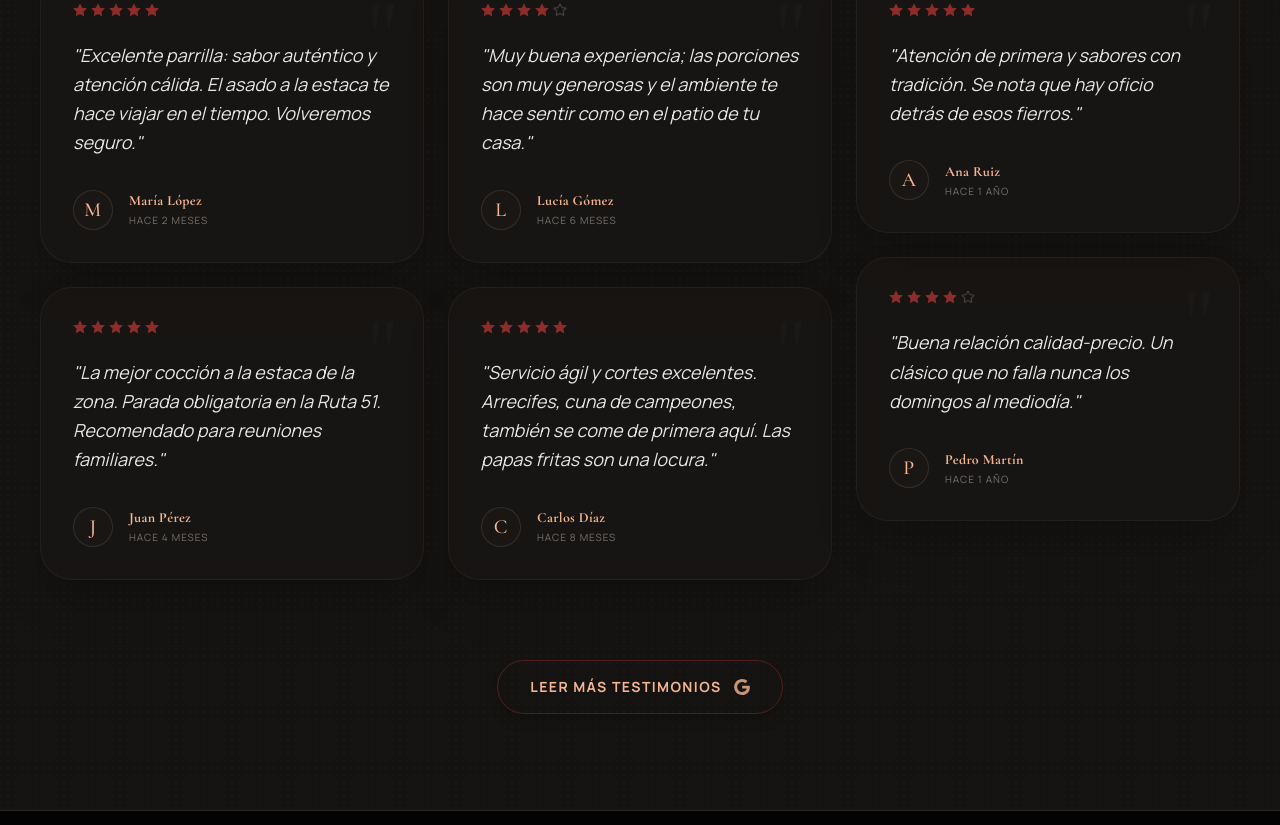
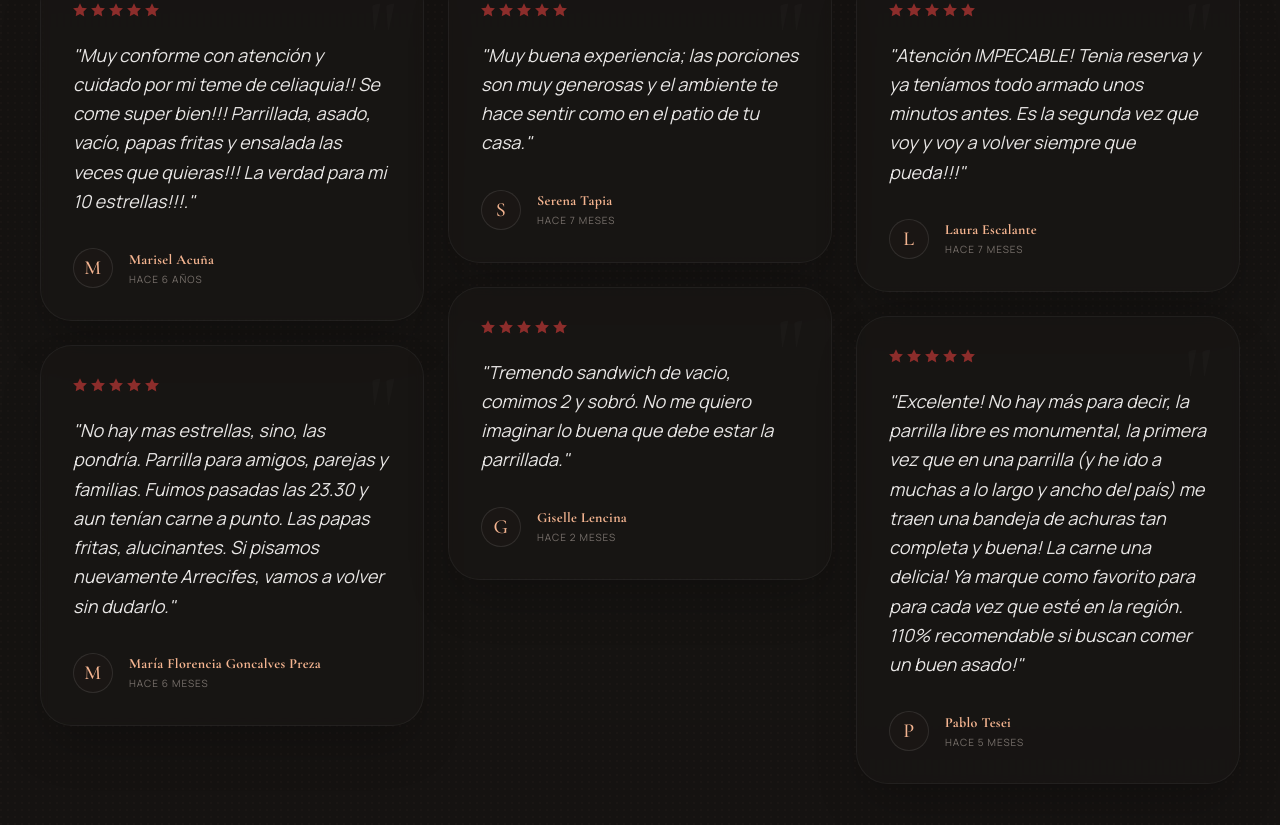
Before and after one commit to valentinomaseda/parrilla-fernandez, a React (Vite) app: page / in a window 1280 px wide. Shown: the part 8535-9360 px from the top of the page. Built offline with nearby package versions, Linux system fonts and the light colour scheme.

Commit message:
fix: update review entries and improve formatting in ReviewsSection component

```diff
--- a/src/components/ReviewsSection.jsx
+++ b/src/components/ReviewsSection.jsx
@@ -1,9 +1,9 @@
-import React from 'react'
-import { motion } from 'framer-motion'
-import { Star, MessageSquareQuote } from 'lucide-react'
+import React from "react";
+import { motion } from "framer-motion";
+import { Star, MessageSquareQuote } from "lucide-react";
 
 // Mantenemos el componente FilledStar pero le damos la opción de aceptar clases para el color
-function FilledStar({ size = 16, className = '' }) {
+function FilledStar({ size = 16, className = "" }) {
   return (
     <svg
       xmlns="http://www.w3.org/2000/svg"
@@ -15,77 +15,84 @@ function FilledStar({ size = 16, className = '' }) {
     >
       <path d="M12 .587l3.668 7.431 8.2 1.192-5.934 5.787 1.402 8.168L12 18.896l-7.336 3.866 1.402-8.168L.132 9.21l8.2-1.192L12 .587z" />
     </svg>
-  )
+  );
 }
 
 const sampleReviews = [
   {
     id: 1,
-    name: 'María López',
-    date: 'Hace 2 meses',
+    name: "Marisel Acuña",
+    date: "Hace 6 años",
     rating: 5,
-    text: 'Excelente parrilla: sabor auténtico y atención cálida. El asado a la estaca te hace viajar en el tiempo. Volveremos seguro.'
+    text: "Muy conforme con atención y cuidado por mi teme de celiaquia!! Se come super bien!!! Parrillada,  asado, vacío,  papas fritas y ensalada las veces que quieras!!! La verdad para mi 10 estrellas!!!.",
   },
   {
     id: 2,
-    name: 'Juan Pérez',
-    date: 'Hace 4 meses',
+    name: "María Florencia Goncalves Preza",
+    date: "Hace 6 meses",
     rating: 5,
-    text: 'La mejor cocción a la estaca de la zona. Parada obligatoria en la Ruta 51. Recomendado para reuniones familiares.'
+    text: "No hay mas estrellas, sino, las pondría. Parrilla para amigos, parejas y familias. Fuimos pasadas las 23.30 y aun tenían carne a punto. Las papas fritas, alucinantes. Si pisamos nuevamente Arrecifes, vamos a volver sin dudarlo.",
   },
   {
     id: 3,
-    name: 'Lucía Gómez',
-    date: 'Hace 6 meses',
-    rating: 4,
-    text: 'Muy buena experiencia; las porciones son muy generosas y el ambiente te hace sentir como en el patio de tu casa.'
+    name: "Serena Tapia",
+    date: "Hace 7 meses",
+    rating: 5,
+    text: "Muy buena experiencia; las porciones son muy generosas y el ambiente te hace sentir como en el patio de tu casa.",
   },
   {
     id: 4,
-    name: 'Carlos Díaz',
-    date: 'Hace 8 meses',
+    name: "Giselle Lencina",
+    date: "Hace 2 meses",
     rating: 5,
-    text: 'Servicio ágil y cortes excelentes. Arrecifes, cuna de campeones, también se come de primera aquí. Las papas fritas son una locura.'
+    text: "Tremendo sandwich de vacio, comimos 2 y sobró. No me quiero imaginar lo buena que debe estar la parrillada.",
   },
   {
     id: 5,
-    name: 'Ana Ruiz',
-    date: 'Hace 1 año',
+    name: "Laura Escalante",
+    date: "Hace 7 meses",
     rating: 5,
-    text: 'Atención de primera y sabores con tradición. Se nota que hay oficio detrás de esos fierros.'
+    text: "Atención IMPECABLE! Tenia reserva y ya teníamos todo armado unos minutos antes. Es la segunda vez que voy y voy a volver siempre que pueda!!!",
   },
   {
     id: 6,
-    name: 'Pedro Martín',
-    date: 'Hace 1 año',
-    rating: 4,
-    text: 'Buena relación calidad-precio. Un clásico que no falla nunca los domingos al mediodía.'
-  }
-]
+    name: "Pablo Tesei",
+    date: "Hace 5 meses",
+    rating: 5,
+    text: "Excelente! No hay más para decir, la parrilla libre es monumental, la primera vez que en una parrilla (y he ido a muchas a lo largo y ancho del país) me traen una bandeja de achuras tan completa y buena! La carne una delicia! Ya marque como favorito para para cada vez que esté en la región. 110% recomendable si buscan comer un buen asado!",
+  },
+];
 
 export default function ReviewsSection({ reviews = sampleReviews }) {
   return (
-    <section id='reviews' className="relative w-full bg-[#141211] py-24 px-6 md:px-10 overflow-hidden">
+    <section
+      id="reviews"
+      className="relative w-full bg-[#141211] py-24 px-6 md:px-10 overflow-hidden"
+    >
       {/* Ruido de fondo y gradiente sutil */}
       <div className="absolute inset-0 noise-dark opacity-30 pointer-events-none" />
       <div className="absolute top-0 left-0 w-full h-32 bg-gradient-to-b from-wood-dark to-transparent pointer-events-none" />
 
       <div className="relative max-w-7xl mx-auto z-10">
-
         {/* Cabecera Editorial */}
         <header className="mb-16 flex flex-col md:flex-row md:items-end justify-between gap-6">
           <div className="max-w-2xl">
             <div className="flex items-center gap-3 text-brand-red mb-4">
               <MessageSquareQuote size={20} className="opacity-80" />
-              <span className="text-[10px] font-black uppercase tracking-[0.3em]">La voz de la mesa</span>
+              <span className="text-[10px] font-black uppercase tracking-[0.3em]">
+                La voz de la mesa
+              </span>
             </div>
             <h2 className="text-5xl md:text-6xl font-display text-brand-cream leading-tight">
-              Testigos de<br/><span className="text-stone-100 italic">nuestra tradición</span>
+              Testigos de
+              <br />
+              <span className="text-stone-100 italic">nuestra tradición</span>
             </h2>
           </div>
 
           <p className="text-stone-400 text-lg md:text-right max-w-sm font-light">
-            Más de 40 años forjando amistades a través del fuego. Esto es lo que dicen quienes nos eligen.
+            Más de 40 años forjando amistades a través del fuego. Esto es lo que
+            dicen quienes nos eligen.
           </p>
         </header>
 
@@ -109,10 +116,14 @@ export default function ReviewsSection({ reviews = sampleReviews }) {
                 <div className="flex items-center gap-1 mb-6">
                   {Array.from({ length: 5 }).map((_, i) =>
                     i < r.rating ? (
-                      <FilledStar key={i} size={14} className="text-brand-red" />
+                      <FilledStar
+                        key={i}
+                        size={14}
+                        className="text-brand-red"
+                      />
                     ) : (
                       <Star key={i} size={14} className="text-stone-700" />
-                    )
+                    ),
                   )}
                 </div>
 
@@ -125,8 +136,12 @@ export default function ReviewsSection({ reviews = sampleReviews }) {
                     {r.name.charAt(0)}
                   </div>
                   <div>
-                    <h3 className="text-sm font-bold text-brand-cream tracking-wide">{r.name}</h3>
-                    <div className="text-[10px] uppercase tracking-widest text-stone-500 mt-0.5">{r.date}</div>
+                    <h3 className="text-sm font-bold text-brand-cream tracking-wide">
+                      {r.name}
+                    </h3>
+                    <div className="text-[10px] uppercase tracking-widest text-stone-500 mt-0.5">
+                      {r.date}
+                    </div>
                   </div>
                 </div>
               </div>
@@ -144,12 +159,18 @@ export default function ReviewsSection({ reviews = sampleReviews }) {
           >
             <span>Leer más testimonios</span>
             {/* Pequeña "G" simplificada para Google */}
-            <svg viewBox="0 0 24 24" width="16" height="16" fill="currentColor" className="opacity-80 group-hover:opacity-100">
+            <svg
+              viewBox="0 0 24 24"
+              width="16"
+              height="16"
+              fill="currentColor"
+              className="opacity-80 group-hover:opacity-100"
+            >
               <path d="M12.24 10.285V14.4h6.806c-.275 1.765-2.056 5.174-6.806 5.174-4.095 0-7.439-3.389-7.439-7.574s3.345-7.574 7.439-7.574c2.33 0 3.891.989 4.785 1.849l3.254-3.138C18.189 1.186 15.479 0 12.24 0c-6.635 0-12 5.365-12 12s5.365 12 12 12c6.926 0 11.52-4.869 11.52-11.726 0-.788-.085-1.39-.189-1.989H12.24z" />
             </svg>
           </a>
         </div>
       </div>
     </section>
-  )
+  );
 }
```
